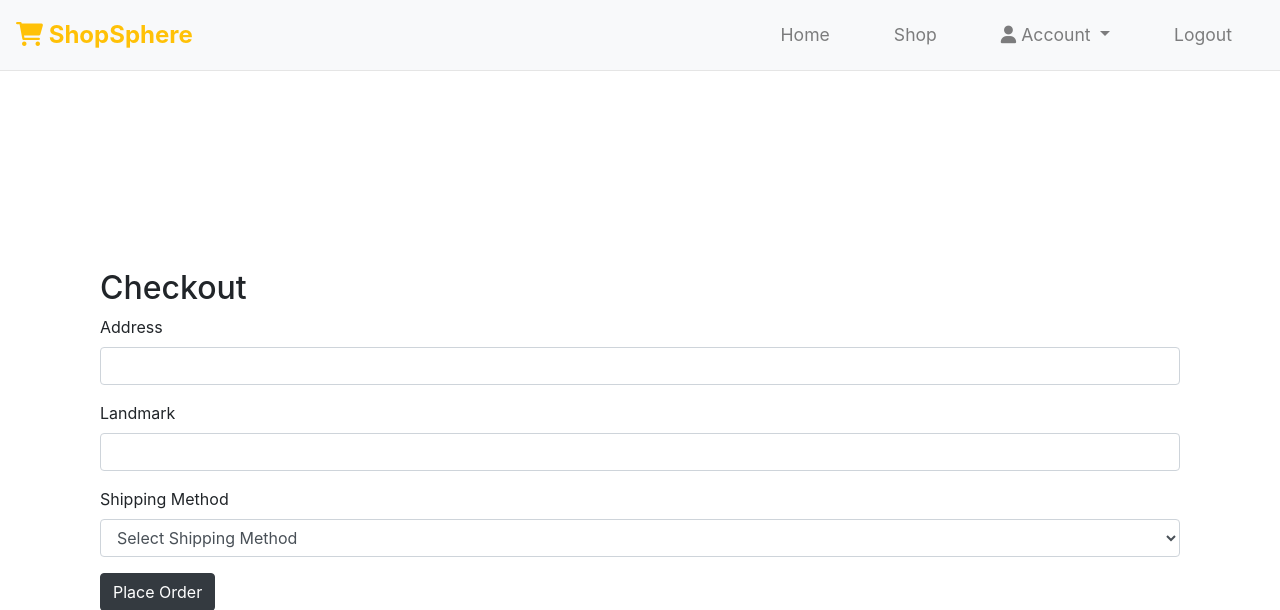
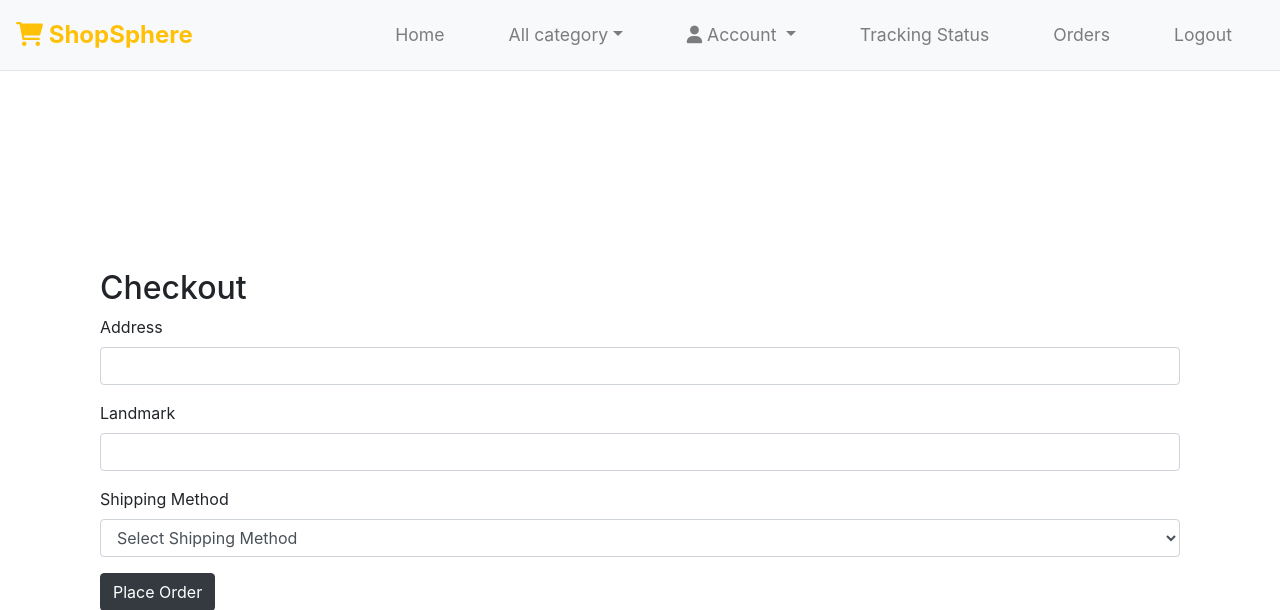
Before and after one commit to jayasurya88/Warehouse-Managment, a Django app: page /checkoutpage/ in a window 1280 px wide. Shown: the top 610 px of the page. Run offline with Django 5.2, Linux system fonts and the light colour scheme; some libraries are stand-ins or nearby versions.

Commit message:
Update base.html
Navbar optimized

```diff
--- a/warehouse/templates/base.html
+++ b/warehouse/templates/base.html
@@ -113,10 +113,16 @@
         <div class="collapse navbar-collapse" id="navbarSupportedContent">
             <ul class="navbar-nav ml-auto">
                 <li class="nav-item">
-                    <a class="nav-link" href="{% url 'index' %}">Home</a>
+                    <a class="nav-link" href="{% url 'clientpage' %}">Home</a>
                 </li>
-                <li class="nav-item">
-                    <a class="nav-link" href="#">Shop</a>
+                <li class="nav-item dropdown">
+                    <a class="nav-link dropdown-toggle" id="navbarDropdown" href="#" role="button" data-toggle="dropdown" aria-haspopup="true" aria-expanded="false">All category</a>
+                    <ul class="dropdown-menu" aria-labelledby="navbarDropdown">
+                        <li><hr class="dropdown-divider"></li>
+                        {% for category in categories %}
+                        <li><a class="dropdown-item" href="{% url 'category_page' category_id=category.id %}">{{ category.category_name }}</a></li>
+                        {% endfor %}
+                    </ul>
                 </li>
                 <li class="nav-item dropdown">
                     <a class="nav-link dropdown-toggle" href="#" id="navbarDropdownMenuLink" role="button"
@@ -129,7 +135,12 @@
                     </div>
                 </li>
                 <li class="nav-item">
-                    <a class="nav-link signup-link" href="#">Logout</a>
+                    <a class="nav-link" href="{% url 'search_view' %}">Tracking Status</a>
+                </li><li class="nav-item">
+                    <a class="nav-link" href="{% url 'client_order_list' %}">Orders</a>
+                </li>
+                <li class="nav-item">
+                    <a class="nav-link signup-link" href="{% url 'logout' %}">Logout</a>
                 </li>
             </ul>
         </div>
@@ -145,7 +156,8 @@
     <!-- End Page Content -->
 
     <!-- Footer Section -->
-    <!-- <footer class="premium-footer">
+    <!--
+    <footer class="premium-footer">
         <div class="container">
             <div class="row">
                 <div class="col-md-6">
@@ -172,13 +184,15 @@
                 </div>
             </div>
         </div>
-    </footer> -->
+    </footer>
+    -->
     <!-- End Footer Section -->
 
     <!-- Scripts -->
     <script src="https://code.jquery.com/jquery-3.5.1.slim.min.js"></script>
     <script src="https://cdn.jsdelivr.net/npm/@popperjs/core@2.9.2/dist/umd/popper.min.js"></script>
     <script src="https://stackpath.bootstrapcdn.com/bootstrap/4.5.2/js/bootstrap.min.js"></script>
+
     {% block scripts %}
     <!-- Additional scripts can be included by child templates -->
     {% endblock %}
```
